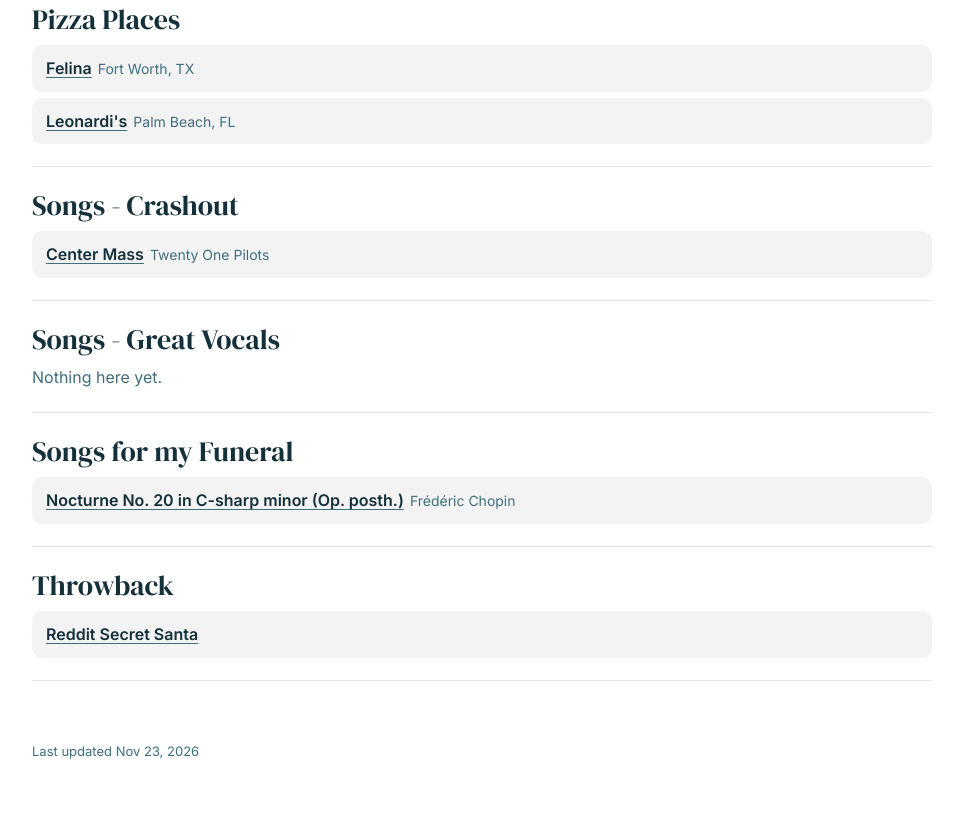
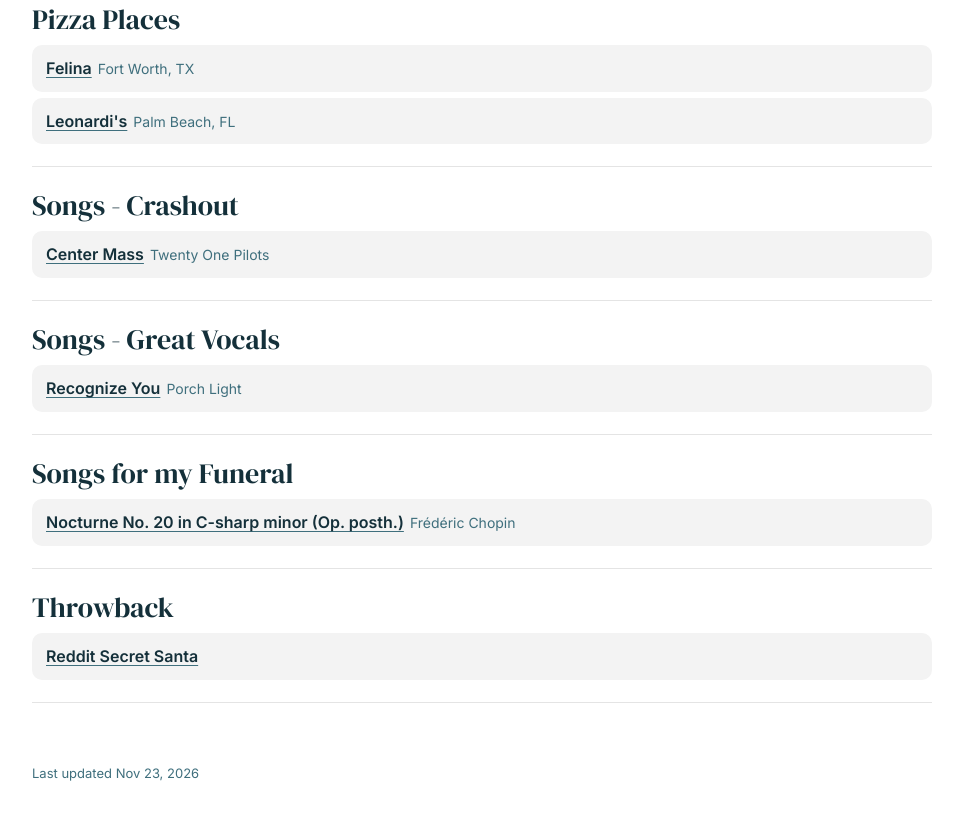
Before and after one commit to johnmagnuson19/EverythingList, a plain HTML site: page index.html in a window 1280 px wide. Shown: the part 986-1799 px from the top of the page, without its empty margins (32-995 px from the left). Before the commit the page ends 1777 px from the top, so only its background shows below. Drawn offline with Linux system fonts and the light colour scheme.

Commit message:
Add Recognize You to Songs - Great Vocals
Co-Authored-By: Claude Opus 5.5 <noreply@anthropic.com>
Claude-Session: https://claude.ai/code/session_01TfFp9EaAVgByDUEnnQwQYe

```diff
--- a/index.html
+++ b/index.html
@@ -76,7 +76,8 @@ footer{color:var(--mute);font-size:13px;padding:0 max(5vw,16px) 30px}
 <script>
 {
 const LISTS = [
-  {title:"Songs - Great Vocals", items:[]},
+  {title:"Songs - Great Vocals", items:[
+    ["Recognize You","Porch Light"]]},
   {title:"Memories", locked:true, items:[]},
   {title:"Bands I Like (Even Just a Little)", items:[
     ["Porch Light","band"],
```
